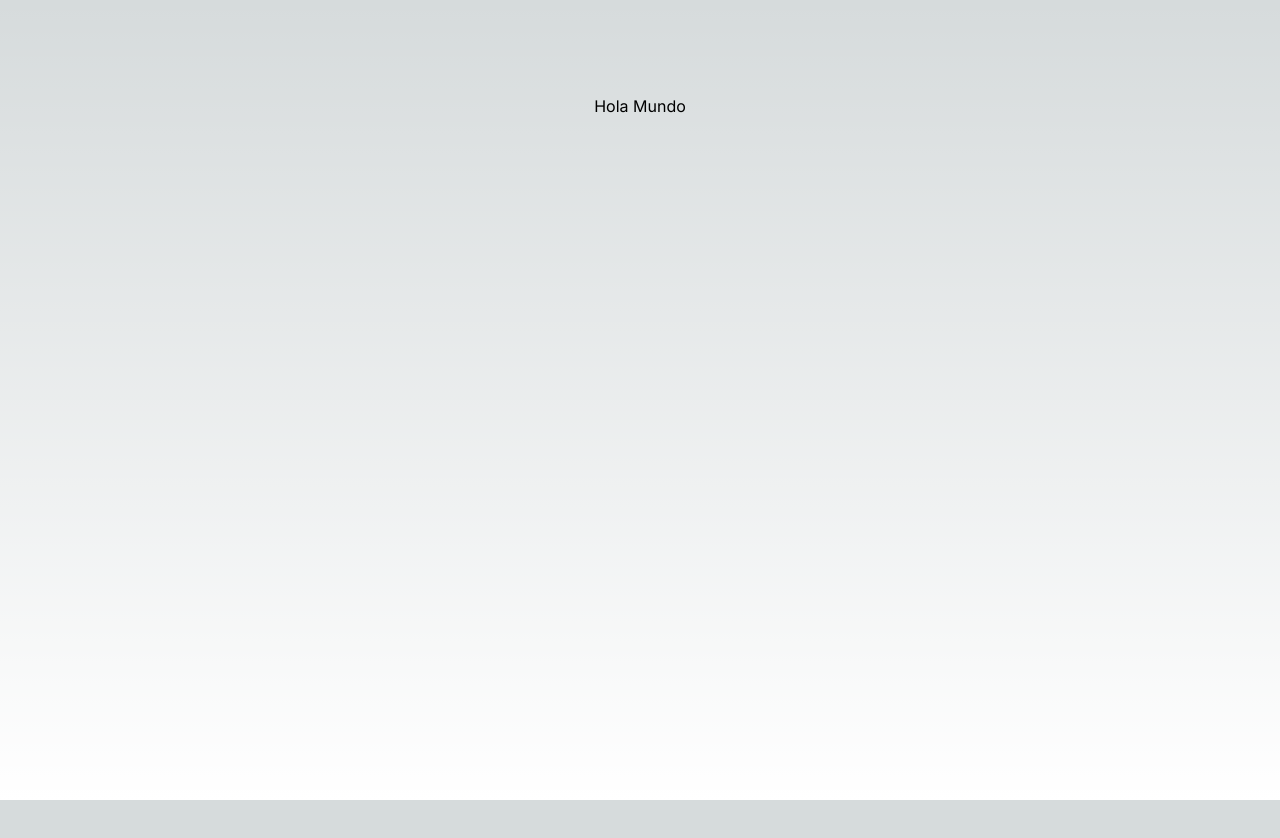
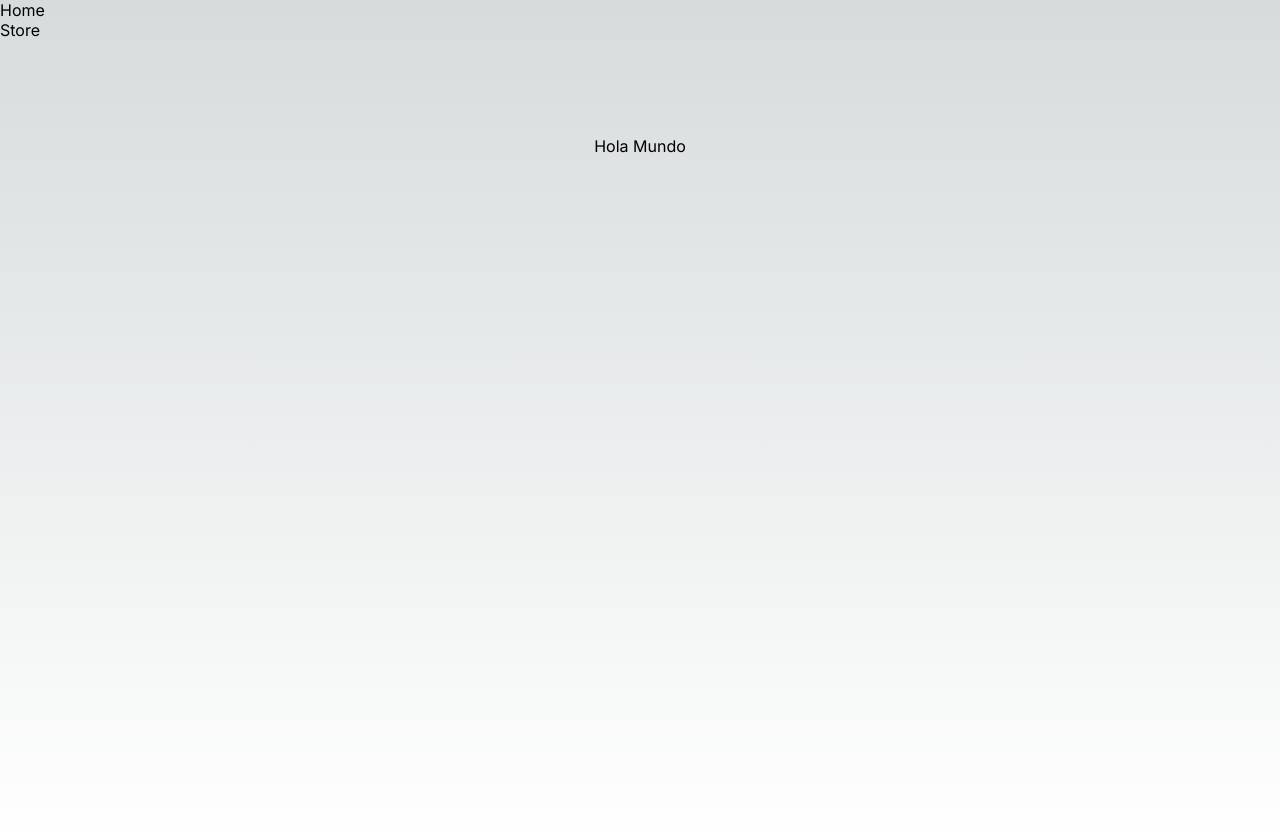
Before and after one commit to raquel-hash/nextjs-store, a Next.js app: page / in a window 1280 px wide. Before the commit the page ends 800 px from the top, so only its background shows below. Built offline with nearby package versions, Linux system fonts and the light colour scheme.

Commit message:
Cómo crear Layout en Next.js

```diff
--- a/src/app/layout.tsx
+++ b/src/app/layout.tsx
@@ -5,7 +5,7 @@ import "./globals.css";
 const inter = Inter({ subsets: ["latin"] });
 
 export const metadata: Metadata = {
-  title: "Create Next App",
+  title: "Future World",
   description: "Generated by create next app",
 };
 
@@ -16,7 +16,17 @@ export default function RootLayout({
 }>) {
   return (
     <html lang="en">
-      <body className={inter.className}>{children}</body>
+      <body className={inter.className}>
+        <header>
+          <nav>
+            <ul>
+              <li>Home</li>
+              <li>Store</li>
+            </ul>
+          </nav>
+        </header>
+        {children}
+        </body>
     </html>
   );
 }
```
Also changed, not shown: src/app/store/layout.tsx (added, +8 -0 lines).
